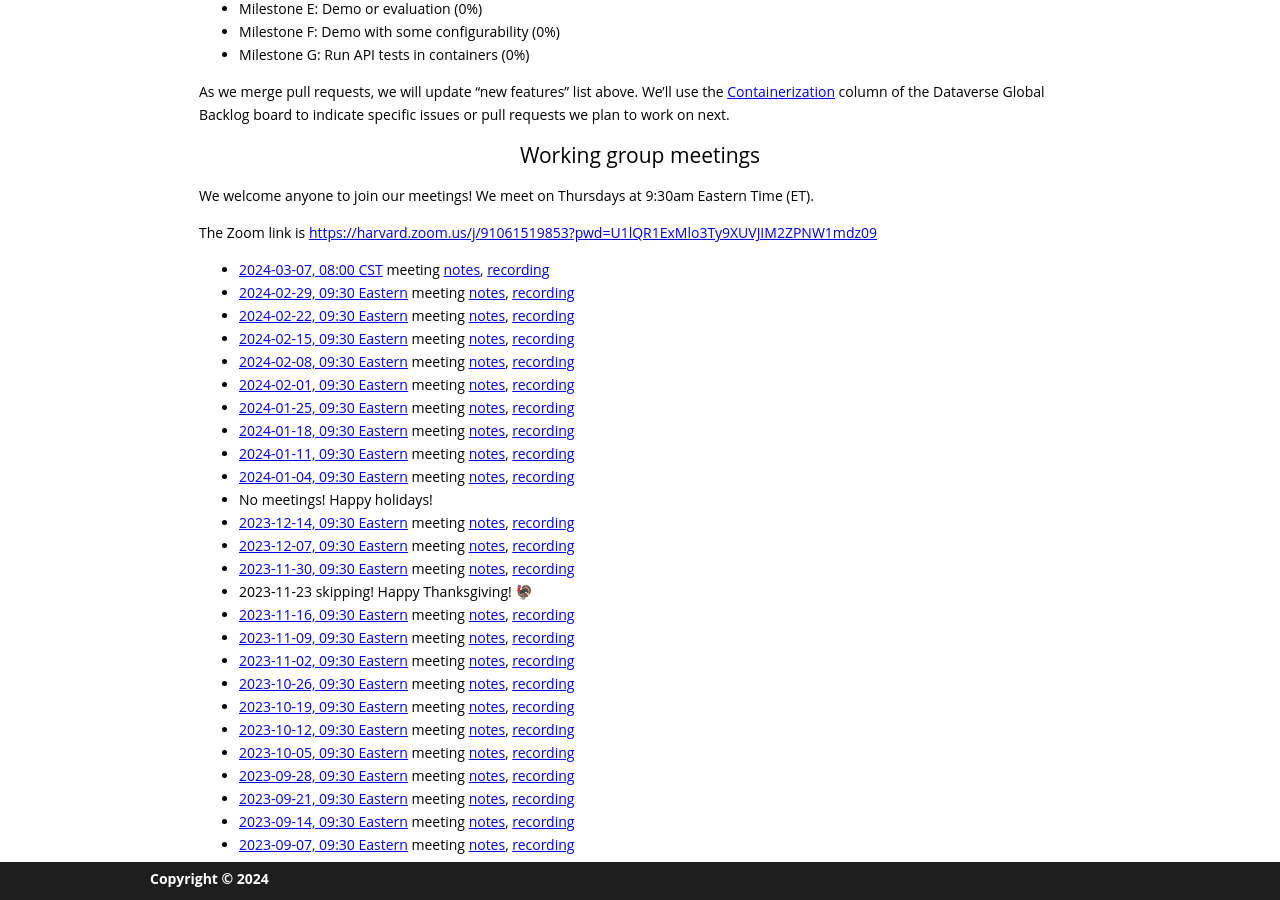
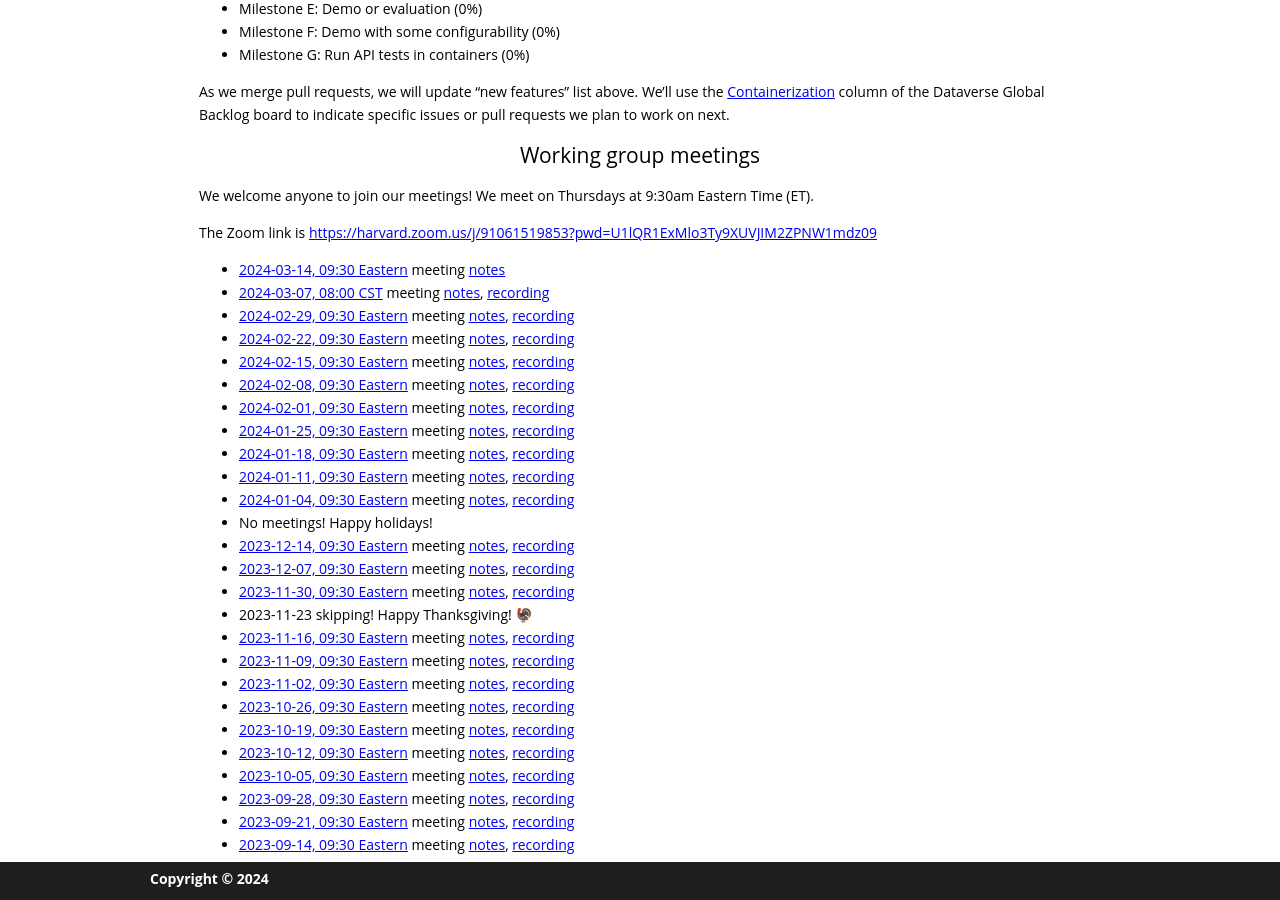
Before and after one commit to gdcc/ct.gdcc.io, a Jekyll site: the page built from index.md, in a window 1280 px wide and 900 px high, scrolled down 1657 px. Built offline with Jekyll 4.4.1, drawn with Linux system fonts in a browser that asks for light colours; our own code applies the rules of GitHub Pages for plain Markdown files.

Commit message:
add next meeting

```diff
--- a/index.md
+++ b/index.md
@@ -60,6 +60,7 @@ We welcome anyone to join our meetings! We meet on Thursdays at 9:30am Eastern T
 
 The Zoom link is <https://harvard.zoom.us/j/91061519853?pwd=U1lQR1ExMlo3Ty9XUVJIM2ZPNW1mdz09>
 
+- [2024-03-14, 09:30 Eastern](https://time.is/compare/0930_14_Mar_2024_in_Boston) meeting [notes](https://docs.google.com/document/d/1OxswKCxfFjehc4juCAJz-watMtDg9sptJy-HUheyWD4/edit?usp=sharing)
 - [2024-03-07, 08:00 CST](https://time.is/compare/0800_7_Mar_2024_in_Mexico_City) meeting [notes](https://docs.google.com/document/d/1HX_0_ZjKXbTIRcVr1xuGOLDvhU4aUjL7NB7qZH9LF0k/edit?usp=sharing), [recording](https://harvard.zoom.us/rec/share/GP2R9any02LK8GtEmt0kD7SaTxVkXU65nye9OA-zZG4wFAAOMtvIIPM1iKY1cyCa.emyFmld2IXX_aTf_)
 - [2024-02-29, 09:30 Eastern](https://time.is/compare/0930_29_Feb_2024_in_Boston) meeting [notes](https://docs.google.com/document/d/1OcalANOmDqnLf4-DYmeZoS2H2EhxbhY88GE8108HaWg/edit?usp=sharing), [recording](https://harvard.zoom.us/rec/share/W8MF0tqhZPWaKvLyQ3Esz4NtCY5QtyWtRlLgUNYL7rom5xm09PfRuw_W387Hx5c.E-pIGVMbIXo4Xi8i)
 - [2024-02-22, 09:30 Eastern](https://time.is/compare/0930_22_Feb_2024_in_Boston) meeting [notes](https://docs.google.com/document/d/18W4cUhEzthjGfbUtWSDm18MKflboo_qIIArRN61zmg4/edit?usp=sharing), [recording](https://harvard.zoom.us/rec/share/WFDHJXmVI5-9NV_VkHPho78RYrZm49lytAVhDGgZDGFhhs2A0rkfM6kFacx9bgr5.nedO9pXBRPfbRNNz)
```
